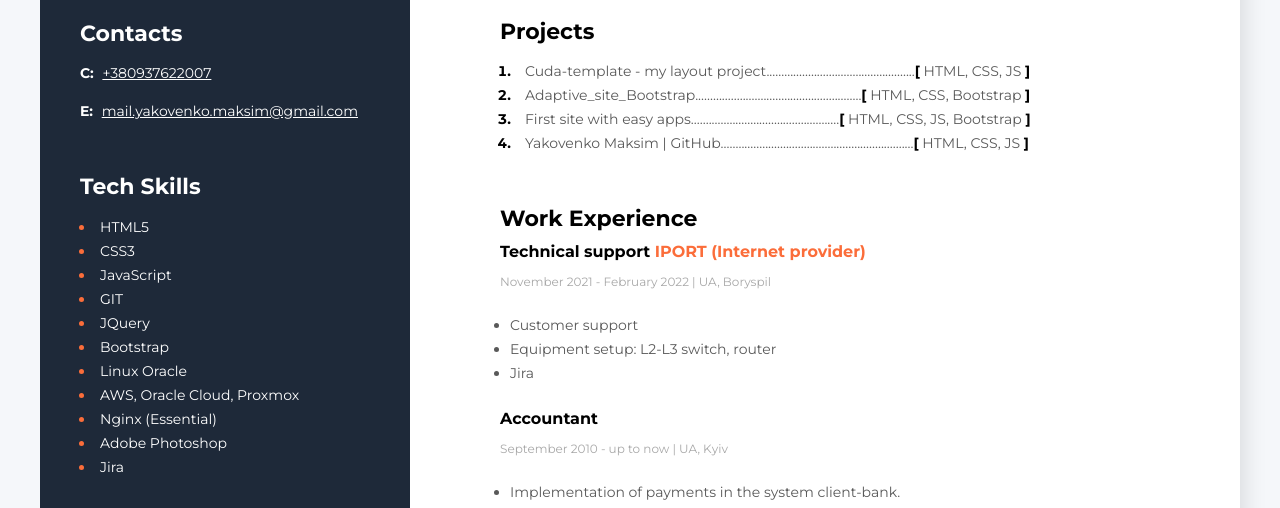
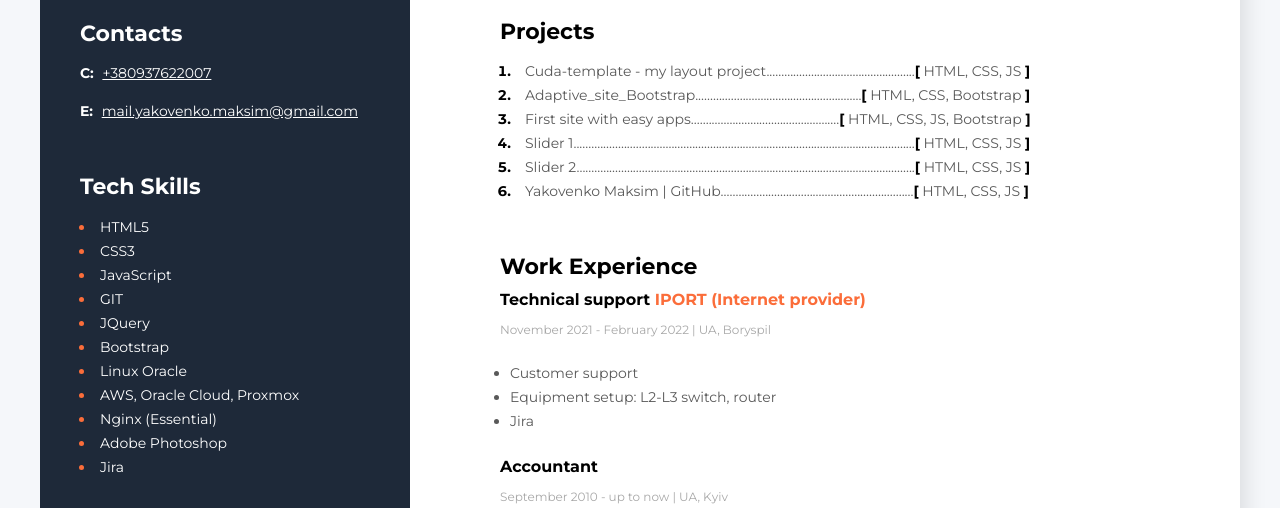
Before and after one commit to YakovenkoMaksim/GoIT-Resume, a plain HTML site: page index.html in a window 1280 px wide. Shown: the part 249-757 px from the top of the page. Drawn offline with Linux system fonts and the light colour scheme.

Commit message:
add projects links

```diff
--- a/index.html
+++ b/index.html
@@ -48,6 +48,18 @@
                 First site with easy
                 apps</a>..................................................<span class="project-bracket">[</span> HTML,
               CSS, JS, Bootstrap <span class="project-bracket">]</span></span></li>
+
+          <li class="project-item"><span class="project"><a href="https://yakovenkomaksim.github.io/JS_Sliders/slider_1"
+                target="_blank">Slider
+                1</a>...................................................................................................................<span
+                class="project-bracket">[</span> HTML, CSS, JS <span class="project-bracket">]</span></span>
+          </li>
+          <li class="project-item"><span class="project"><a href="https://yakovenkomaksim.github.io/JS_Sliders/slider_2"
+                target="_blank">Slider
+                2</a>..................................................................................................................<span
+                class="project-bracket">[</span> HTML, CSS, JS <span class="project-bracket">]</span></span>
+          </li>
+
           <li class="project-item"><span class="project"><a href="https://github.com/YakovenkoMaksim"
                 target="_blank">Yakovenko Maksim |
                 GitHub</a>.................................................................<span
```
